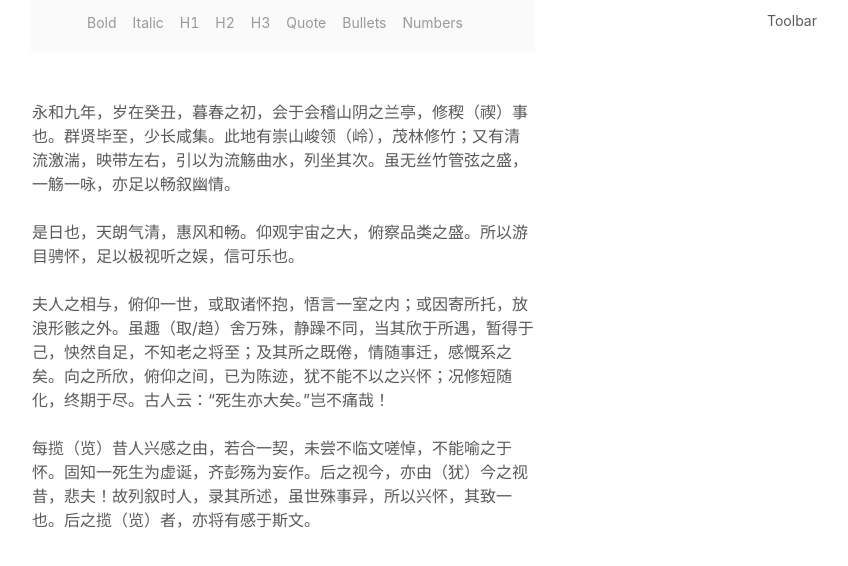
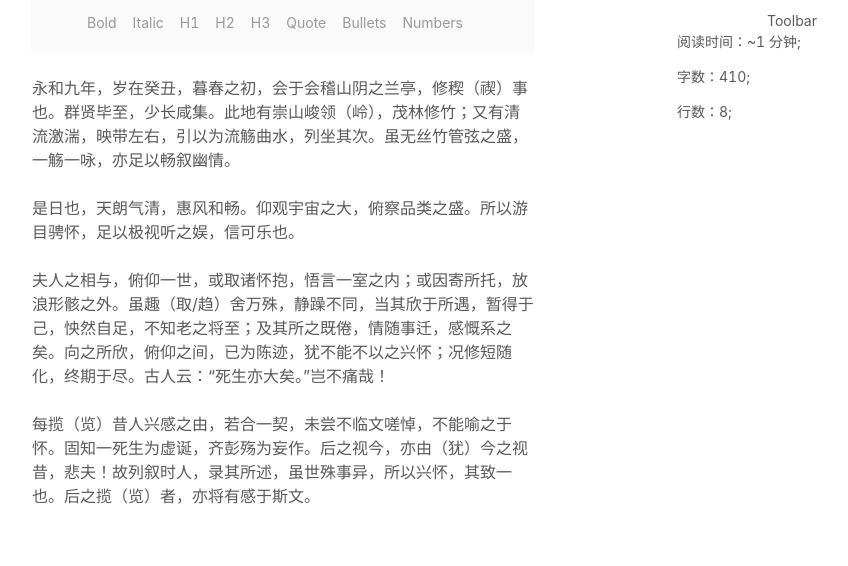
Before and after one commit to phodal/xizhi, a React (Create React App) app: page / in a window 1280 px wide. Shown: the top 566 px of the page, without its empty margins (357-1205 px from the left). Built offline with nearby package versions, Linux system fonts and the light colour scheme.

Commit message:
feat: add basic status count

```diff
--- a/src/commons/constants/poem.ts
+++ b/src/commons/constants/poem.ts
@@ -1,5 +1,4 @@
-export const POEM = `
-永和九年，岁在癸丑，暮春之初，会于会稽山阴之兰亭，修稧（禊）事也。群贤毕至，少长咸集。此地有崇山峻领（岭），茂林修竹；又有清流激湍，映带左右，引以为流觞曲水，列坐其次。虽无丝竹管弦之盛，一觞一咏，亦足以畅叙幽情。
+export const POEM = `永和九年，岁在癸丑，暮春之初，会于会稽山阴之兰亭，修稧（禊）事也。群贤毕至，少长咸集。此地有崇山峻领（岭），茂林修竹；又有清流激湍，映带左右，引以为流觞曲水，列坐其次。虽无丝竹管弦之盛，一觞一咏，亦足以畅叙幽情。
 
 是日也，天朗气清，惠风和畅。仰观宇宙之大，俯察品类之盛。所以游目骋怀，足以极视听之娱，信可乐也。
 
--- /dev/null
+++ b/src/components/Editor/XizhiSidebar.css
@@ -0,0 +1,3 @@
+.xizhi-sidebar .stats p {
+  text-align: left;
+}
--- a/src/components/Editor/XizhiSidebar.tsx
+++ b/src/components/Editor/XizhiSidebar.tsx
@@ -1,15 +1,63 @@
 import React from "react";
+import Draft, {EditorState} from "draft-js";
+
+import './XizhiSidebar.css';
 
 export class XizhiSidebar extends React.Component<any, any> {
   constructor(props: any) {
     super(props);
   }
 
+  getLineCount(editorState: EditorState) {
+    const blockArray = editorState.getCurrentContent().getBlocksAsArray();
+    return blockArray ? blockArray.length : null;
+  }
+
+  getReadingTime(editorState: EditorState) {
+    let str = editorState.getCurrentContent().getPlainText('');
+    return `~${Math.round(str.length / 400)} 分钟`; // 400/minute
+  }
+
+  getWordCount(editorState: EditorState) {
+    // https://blog.csdn.net/gavid0124/article/details/38117381
+    let str = editorState.getCurrentContent().getPlainText('');
+    let sLen = 0;
+    try {
+      //先将回车换行符做特殊处理
+      str = str.replace(/(\r\n+|\s+|　+)/g, "龘");
+      //处理英文字符数字，连续字母、数字、英文符号视为一个单词
+      str = str.replace(/[\x00-\xff]/g, "m");
+      //合并字符m，连续字母、数字、英文符号视为一个单词
+      str = str.replace(/m+/g, "*");
+      //去掉回车换行符
+      str = str.replace(/龘+/g, "");
+      //返回字数
+      sLen = str.length;
+    } catch (e) {
+      return '';
+    }
+    return sLen;
+  }
+
   render() {
     console.log(this.props);
+    const editorState: EditorState = this.props.editorState;
+    let currentContent = editorState.getCurrentContent();
+    console.log(currentContent.getPlainText());
     return (
       <div className="xizhi-sidebar">
         <span>Toolbar</span>
+        <div className="stats">
+          <p className="counts">
+            阅读时间：{this.getReadingTime(editorState)};
+          </p>
+          <p className="counts">
+            字数：{this.getWordCount(editorState)};
+          </p>
+          <p className="counts">
+            行数：{this.getLineCount(editorState)};
+          </p>
+        </div>
       </div>
     );
   }
```
